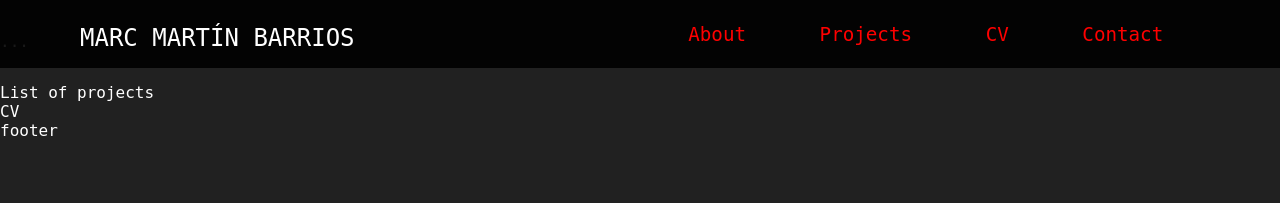
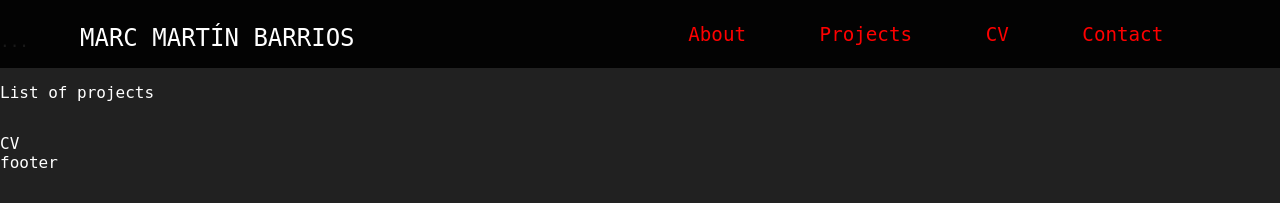
Before and after one commit to MarcMB89/portfolio, a React (Create React App) app: page / in a window 1280 px wide. Shown: the top 203 px of the page. Built offline with nearby package versions, Linux system fonts and the light colour scheme; a web font is replaced by a local one.

Commit message:
Change p tag to div tag

```diff
--- a/src/components/CV/Curriculum.jsx
+++ b/src/components/CV/Curriculum.jsx
@@ -2,7 +2,7 @@ import React from 'react';
 
 const CV = function CV() {
   return (
-    <p>CV</p>
+    <div>CV</div>
     /*
     <div>
       <h2>CV</h2>
```
